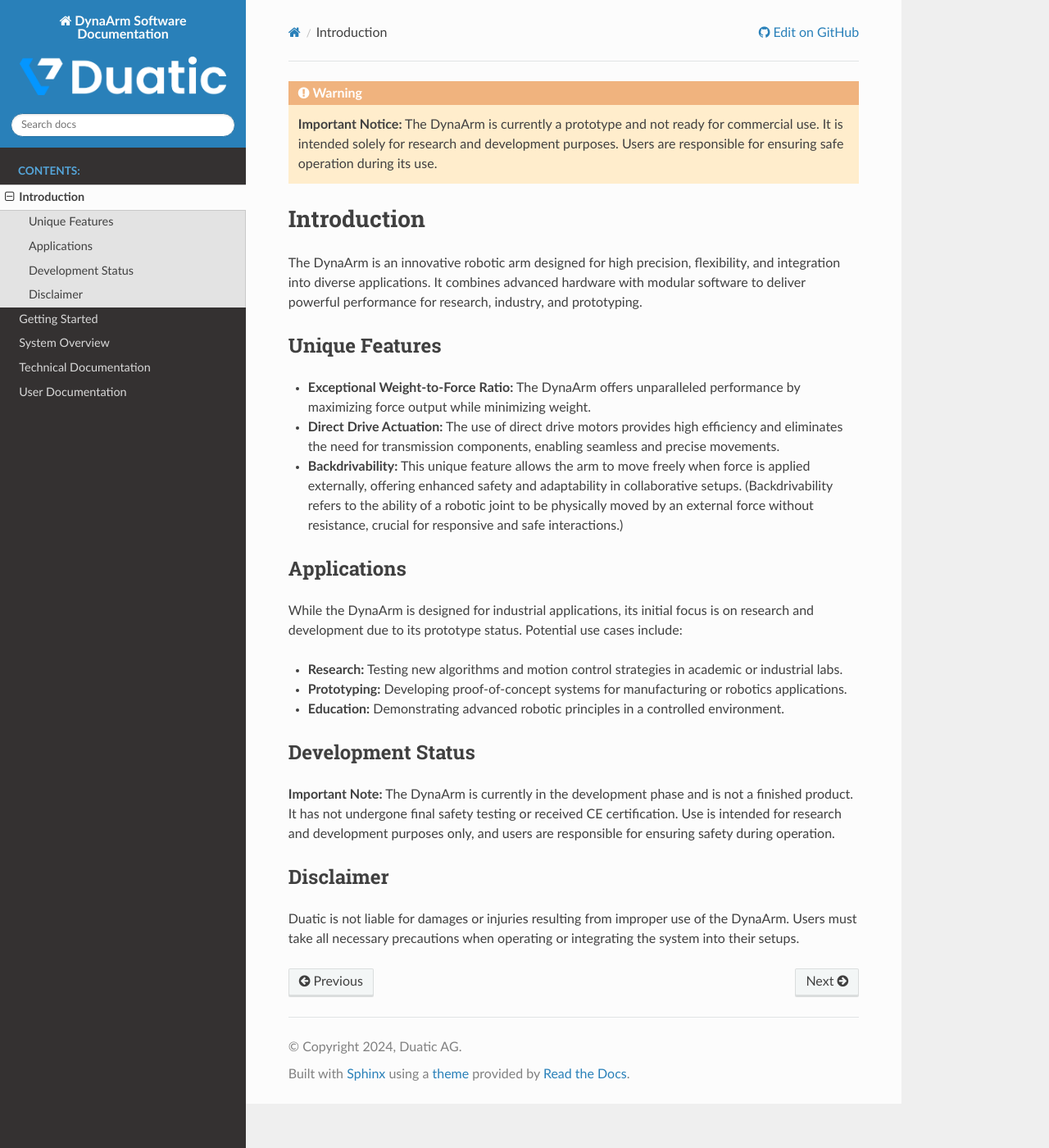
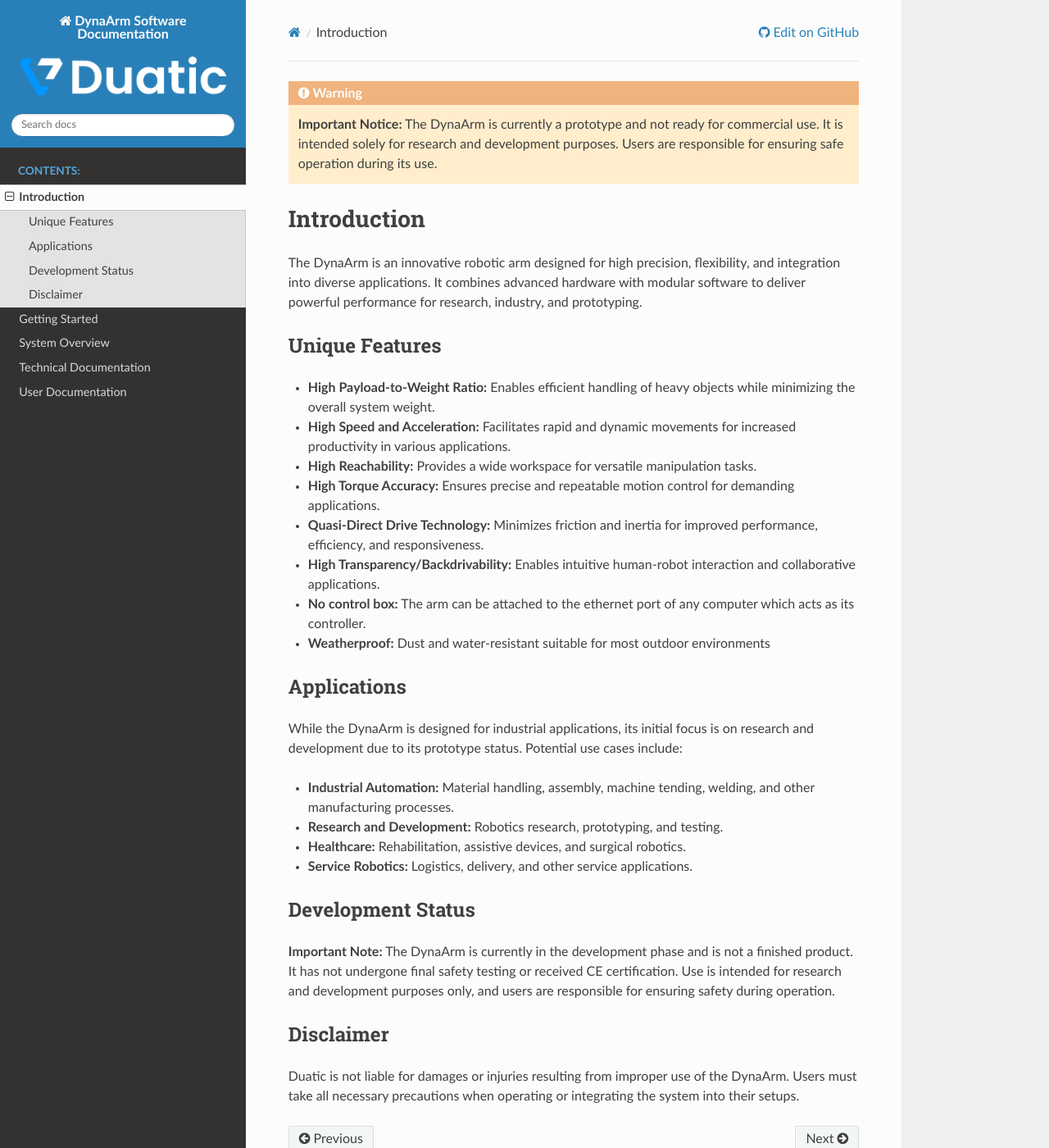
Before and after one commit to Duatic/dynaarm_documentation, a Sphinx documentation site: the page built from source/doc/introduction.rst, in a window 1280 px wide and 1400 px high. Shown: the whole window at 82% size. Built offline with Sphinx 7.4.7 and the Read the Docs theme 3.1.0, drawn with Linux system fonts in a browser that asks for light colours.

```diff
--- a/source/doc/introduction.rst
+++ b/source/doc/introduction.rst
@@ -6,18 +6,25 @@ The DynaArm is an innovative robotic arm designed for high precision, flexibilit
 Unique Features
 ---------------
 
-- **Exceptional Weight-to-Force Ratio:** The DynaArm offers unparalleled performance by maximizing force output while minimizing weight.
-- **Direct Drive Actuation:** The use of direct drive motors provides high efficiency and eliminates the need for transmission components, enabling seamless and precise movements.
-- **Backdrivability:** This unique feature allows the arm to move freely when force is applied externally, offering enhanced safety and adaptability in collaborative setups. (Backdrivability refers to the ability of a robotic joint to be physically moved by an external force without resistance, crucial for responsive and safe interactions.)
+- **High Payload-to-Weight Ratio:** Enables efficient handling of heavy objects while minimizing the overall system weight.
+- **High Speed and Acceleration:** Facilitates rapid and dynamic movements for increased productivity in various applications.
+- **High Reachability:** Provides a wide workspace for versatile manipulation tasks.
+- **High Torque Accuracy:** Ensures precise and repeatable motion control for demanding applications.
+- **Quasi-Direct Drive Technology:** Minimizes friction and inertia for improved performance, efficiency, and responsiveness.
+- **High Transparency/Backdrivability:** Enables intuitive human-robot interaction and collaborative applications.
+- **No control box:** The arm can be attached to the ethernet port of any computer which acts as its controller.
+- **Weatherproof:** Dust and water-resistant suitable for most outdoor environments
+
 
 Applications
 ------------
 
 While the DynaArm is designed for industrial applications, its initial focus is on research and development due to its prototype status. Potential use cases include:
 
-- **Research:** Testing new algorithms and motion control strategies in academic or industrial labs.
-- **Prototyping:** Developing proof-of-concept systems for manufacturing or robotics applications.
-- **Education:** Demonstrating advanced robotic principles in a controlled environment.
+- **Industrial Automation:** Material handling, assembly, machine tending, welding, and other manufacturing processes.
+- **Research and Development:** Robotics research, prototyping, and testing.
+- **Healthcare:** Rehabilitation, assistive devices, and surgical robotics.
+- **Service Robotics:** Logistics, delivery, and other service applications.
 
 Development Status
 ------------------
--- a/source/index.rst
+++ b/source/index.rst
@@ -20,7 +20,11 @@ DynaArm Documentation
 Overview
 --------
 
-The DynaArm is an innovative robotic arm designed for high precision, flexibility, and integration into diverse applications. It combines advanced hardware with modular software to deliver powerful performance for research, industry, and prototyping.
+The DynaArm is a 6-DOF, high-performance robotic arm designed for precision, flexibility, and integration into demanding applications.
+Combining advanced hardware with modular software, it delivers powerful performance for research, industry, and prototyping.
+
+With its significant payload capacity and lightweight, compact form factor, the DynaArm achieves exceptional speed and agility through innovative pseudo-drive technology.
+Its design emphasizes high transparency and backdrivability, enabling dynamic, precise movements and facilitating seamless human-robot interaction for collaborative operations.
 
 **Documentation Overview:**
 
```
Also changed, not shown: source/tech_doc/technical_specifications.rst (+20 -10 lines), source/_static/dynaarm_rom.png (added).
